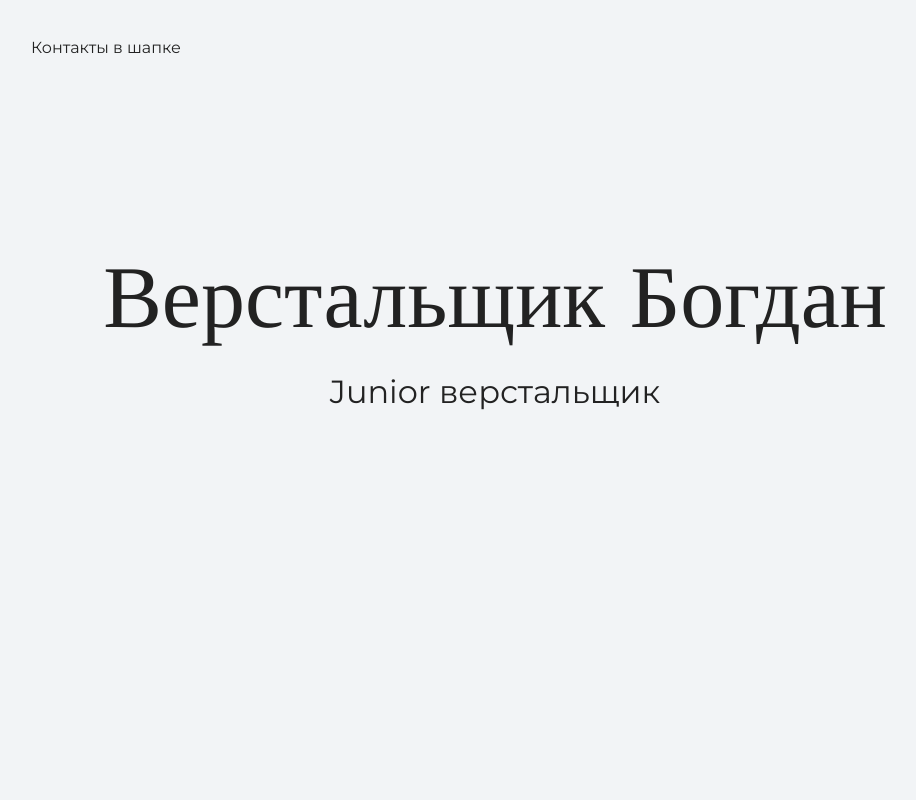
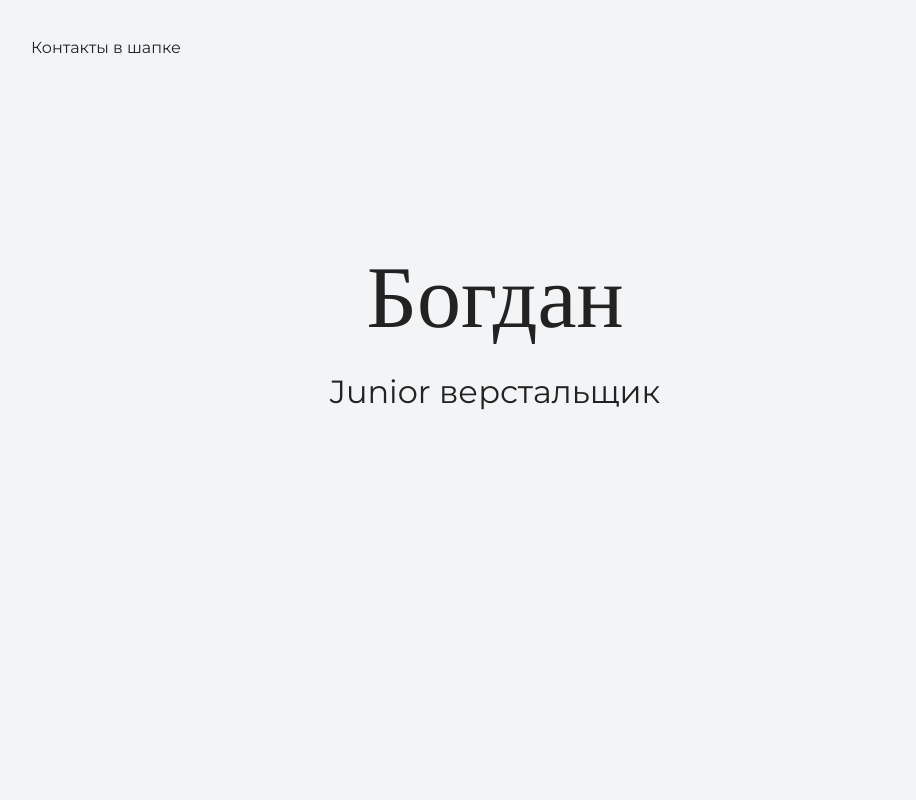
Before and after one commit to hubad/my-sites, a plain HTML site: page index.html in a window 1280 px wide. Shown: the top 800 px of the page, without its empty margins (145-1061 px from the left). Drawn offline with nearby package versions, Linux system fonts and the light colour scheme.

Commit message:
меняет имя

```diff
--- a/index.html
+++ b/index.html
@@ -14,7 +14,7 @@
     </header>
 
     <section class="hero-image">
-<div class="container">      <h1 class="heading">Верстальщик Богдан</h1>
+<div class="container">      <h1 class="heading">Богдан</h1>
       <p>Junior верстальщик</p>
 </div>    </section>
 
```
